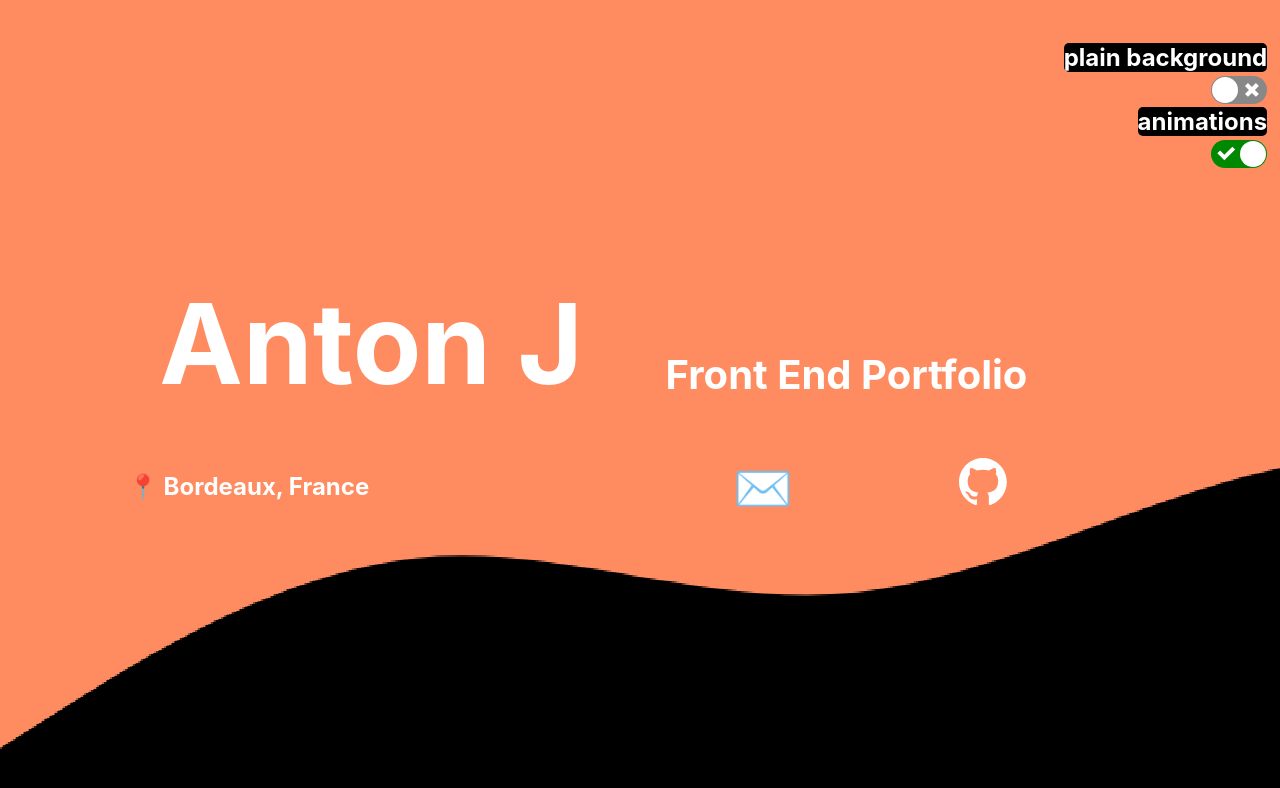
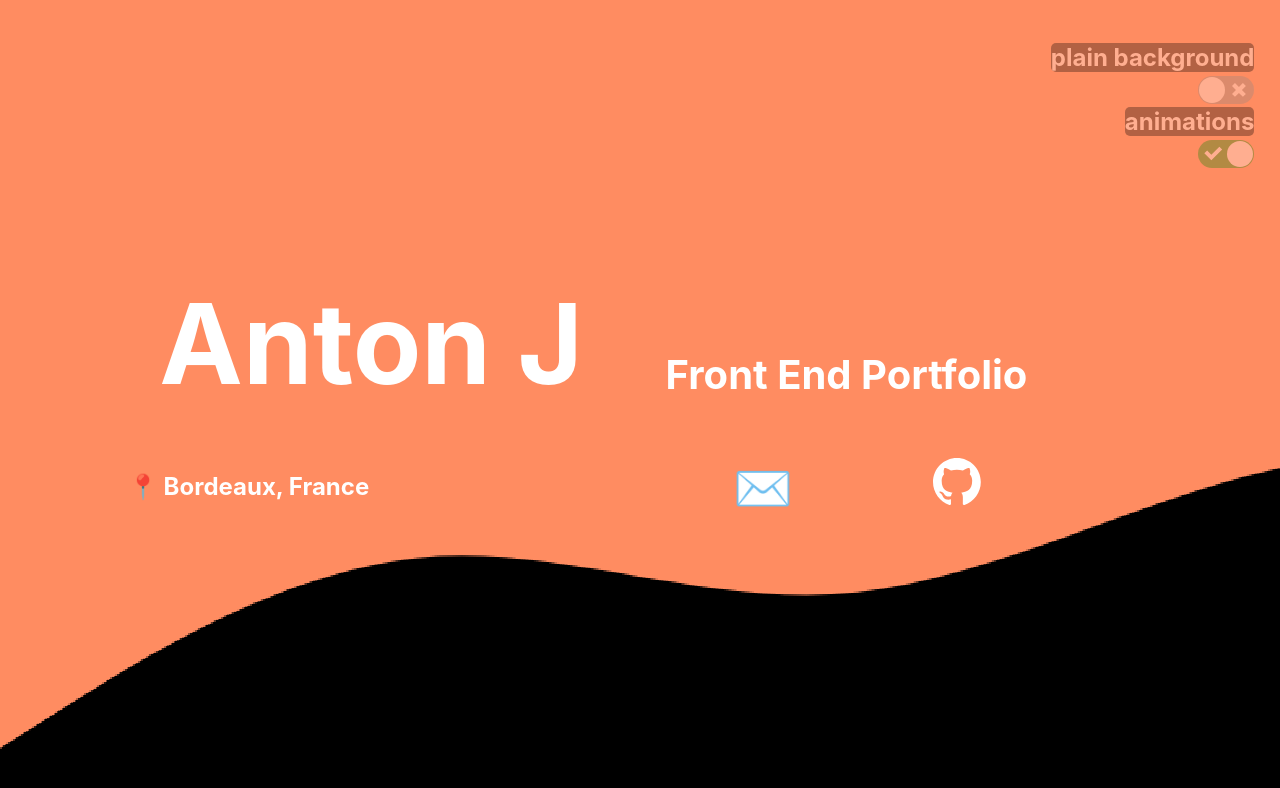
Before and after one commit to JennaHuff/portfolio, a React (Vite) app: page / in a window 1280 px wide. Shown: the top 788 px of the page. Built offline with nearby package versions, Linux system fonts and the light colour scheme.

Commit message:
light color mods

```diff
--- a/src/App.css
+++ b/src/App.css
@@ -1,15 +1,3 @@
-#root {
-    /* scroll-snap-type: y proximity;
-
-    width: 100vw;
-    height: 100dvh;
-    overflow-y: scroll;
-
-    --card-bg-color: rgba(148, 148, 148, 0.308);
-    --box-shadow: 0 4px 8px 0 rgb(53, 42, 84, 0.5);
-    --text-color: black; */
-}
-
 #theme-wrapper {
     scroll-snap-type: y mandatory;
 
@@ -74,10 +62,14 @@
     }
 }
 
+#accessibility:hover {
+    opacity: 100%;
+}
 #accessibility {
+    opacity: 30%;
     position: absolute;
     top: 5vh;
-    right: 1vw;
+    right: 2vw;
 
     display: flex;
     flex-direction: column;
@@ -154,7 +146,6 @@ button {
         width: 100%;
 
         display: flex;
-        gap: 2vw;
         grid-column: 2 / 3;
         > button {
             font-size: clamp(22px, 3rem, 5vw);
@@ -165,9 +156,12 @@ button {
             width: 40%;
         }
         #github-logo {
-            width: 40%;
-            > * {
-                width: clamp(22px, 3rem, 5vw);
+            > a {
+                width: 100%;
+                display: block;
+            }
+            & svg {
+                width: clamp(44px, 3rem, 5vw);
             }
         }
     }
@@ -349,6 +343,8 @@ button {
     border-radius: 15px;
 
     padding: 3% 10%;
+
+    background-color: antiquewhite;
 }
 
 .resume-grid {
--- a/src/pages/LandingPage.tsx
+++ b/src/pages/LandingPage.tsx
@@ -11,8 +11,11 @@ export default function LandingPage() {
 
                 <div id="landing-page-buttons">
                     <button aria-label="contact">✉️</button>
+
                     <button id="github-logo" aria-label="github">
-                        {<GithubLogo />}
+                        <a href="https://github.com/JennaHuff">
+                            {<GithubLogo />}
+                        </a>
                     </button>
                 </div>
                 <h3>📍 Bordeaux, France</h3>
--- a/src/pages/Resume.tsx
+++ b/src/pages/Resume.tsx
@@ -2,7 +2,7 @@ export function Resume() {
     return (
         <div className="page resume">
             <h1>Resume</h1>
-            <div className={"resume-grid card"}>
+            <div className={"resume-grid"}>
                 <div>
                     <h4>2022</h4>
                     <p>
```
Also changed, not shown: src/assets/Background Waves.svg.
